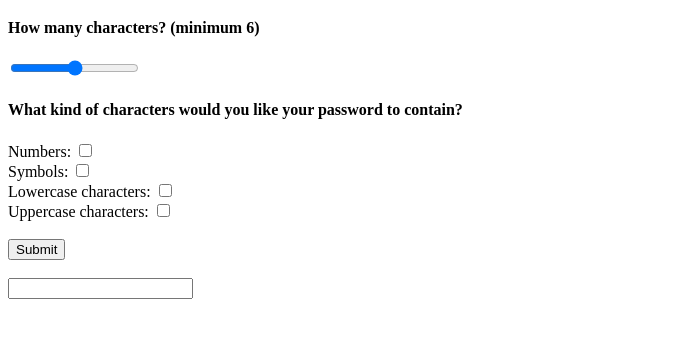
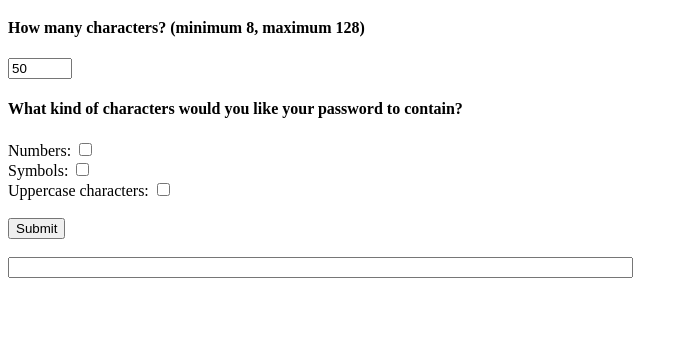
Before and after one commit to RED-NG/hw3-password-generator, a plain HTML site: page index.html in a window 1280 px wide. Shown: the part 61-398 px from the top of the page, without its empty margins (0-688 px from the left). Drawn offline with Linux system fonts and the light colour scheme.

Commit message:
created function for generating a password based on a specified character length and tested with console log

```diff
--- a/index.html
+++ b/index.html
@@ -8,20 +8,21 @@
   </head>
   <body>
     <h1>Random Password Generator</h1>
-    <h4>How many characters? (minimum 6)</h4>
-    <input type="range" id="sliderlength" min="6" />
+    <h4>How many characters? (minimum 8, maximum 128)</h4>
+    <input type="number" id="sliderlength" min="8" max="128" value="50" />
     <h4>
       What kind of characters would you like your password to contain?
     </h4>
-    Numbers: <input type="checkbox" id="numbox" /> <br />
-    Symbols: <input type="checkbox" id="symbox" /> <br />
-    Lowercase characters: <input type="checkbox" id="lowerbox" /> <br />
-    Uppercase characters: <input type="checkbox" id="lowerbox" /> <br />
+    <div id="boxchecked">
+      Numbers: <input type="checkbox" id="numbox" /> <br />
+      Symbols: <input type="checkbox" id="symbox" /> <br />
+      Uppercase characters: <input type="checkbox" id="upperbox" />
+    </div>
     <br />
     <button id="submit">Submit</button>
     <br />
     <br />
-    <input type="text" id="displaypwd" />
+    <input type="text" id="displaypwd" size="75" />
     <script src="script.js"></script>
   </body>
 </html>
--- a/script.js
+++ b/script.js
@@ -1,12 +1,20 @@
 var symbols = "!@#$%^&*()_+-";
 var numbers = "1234567890";
-var alphabetlower = "abcdefghijklmnopqrstuvwxyz";
+var characters = "abcdefghijklmnopqrstuvwxyz";
 var alphabetupper = "ABCDEFGHIJKLMNOPQRSTUVWXYZ";
 
-var sliderlength = document.getElementById("sliderlength");
-var sliderlength = document.getElementById("numbox");
-var sliderlength = document.getElementById("symbox");
-var sliderlength = document.getElementById("lowerbox");
-var sliderlength = document.getElementById("upperbox");
+var numbox = document.getElementById("numbox");
+var symbox = document.getElementById("symbox");
+var upperbox = document.getElementById("upperbox");
+var submit = document.getElementById("submit");
+var pwdbox = document.getElementById("displaypwd");
 
-function generatepwd() {}
+console.log(generatepwd(50, characters));
+
+function generatepwd(length, characters) {
+  var pwdgen = "";
+  for (var i = 0; i < length; i++) {
+    pwdgen += characters.charAt(Math.floor(Math.random() * characters.length));
+  }
+  return pwdgen;
+}
```
